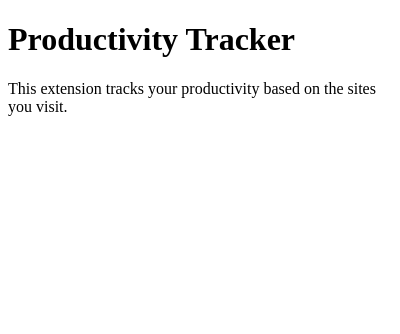
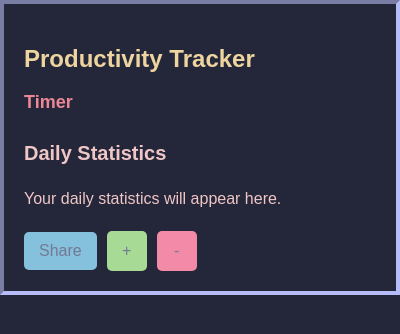
Before and after one commit to NerdBow/qhackproject, a browser extension: page popup.html in a window 400 px wide. Drawn offline with Linux system fonts and the light colour scheme.

Commit message:
added CSS styling

```diff
--- /dev/null
+++ b/popup.css
@@ -0,0 +1,95 @@
+body {
+    font-family: Arial, sans-serif;
+    margin: 0;
+    padding: 20px;
+    background-color: #24273a;
+    color: #f0c6c6;
+    line-height: 1.6;
+
+    border: 4px inset #b7bdf8;
+}
+
+h1 {
+    font-size: 24px;
+    margin-bottom: 10px;
+    color: #eed49f;
+}
+
+h2 {
+    font-size: 20px;
+    margin-top: 20px;
+    color: #f0c6c6;
+}
+
+p {
+    margin-bottom: 10px;
+}
+
+#timer {
+    font-size: 18px;
+    font-weight: bold;
+    color: #ed8796;
+    margin-top: 10px;
+}
+
+/* Flex Container for Buttons */
+#buttonContainer {
+    display: flex;
+    align-items: center;
+    gap: 10px;
+    margin-top: 20px;
+}
+
+/*  Share Current Stats Button  */
+button#shareButton {
+    padding: 10px 15px;
+    background-color: #85c1dc;
+    color: #737994;
+    border: none;
+    border-radius: 5px;
+    cursor: pointer;
+    font-size: 16px;
+    transition: background-color 0.6s ease, color 0.6s ease;
+}
+
+button#shareButton:hover {
+    background-color: #8caaee;
+    color: #494d64;
+    transition: background-color 0.6s ease;
+    transition: color 0.3s ease;
+}
+
+/*  Prod/unprod chars  */
+button#prodButton, button#unprodButton {
+    width: 40px;
+    height: 40px;
+    font-size: 16px;
+    text-align: center;
+    padding: 0;
+    border: none;
+    border-radius: 5px;
+    cursor: pointer;
+    transition: background-color 0.6s ease, color 0.6s ease;
+}
+
+button#prodButton {
+    background-color: #a6da95;
+    color: #737994;
+}
+
+button#prodButton:hover {
+    background-color: #93c284;
+    color: #494d64;
+    transition: background-color 0.6s ease, color 0.3s ease-out;
+}
+
+button#unprodButton {
+    background-color: #f38ba8;
+    color: #737994;
+}
+
+button#unprodButton:hover {
+    background-color: #db7f99;
+    color: #494d64;
+    transition: background-color 0.6s ease, color 0.3s ease-out;
+}
--- a/popup.html
+++ b/popup.html
@@ -2,9 +2,21 @@
 <html>
 <head>
   <title>Productivity Tracker</title>
+  <link rel="stylesheet" href="popup.css">
 </head>
 <body>
   <h1>Productivity Tracker</h1>
-  <p>This extension tracks your productivity based on the sites you visit.</p>
+
+  <h2 id="timer">Timer</h2>
+
+  <h2>Daily Statistics</h2>
+  <p>Your daily statistics will appear here.</p>
+
+  <div id="buttonContainer">
+    <button id="shareButton">Share</button>
+    <button id="prodButton">+</button>
+    <button id="unprodButton">-</button>
+  </div>
+
 </body>
 </html>
```
